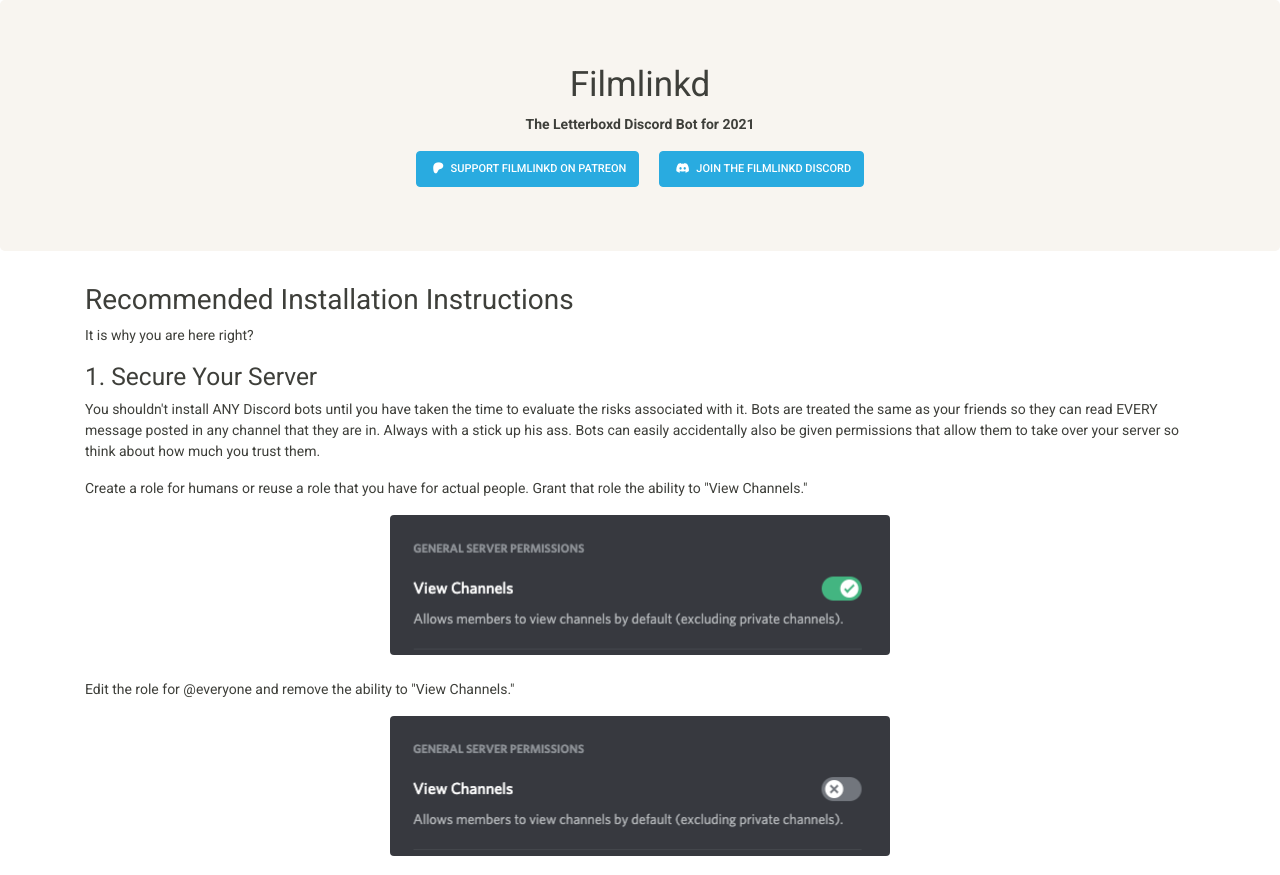
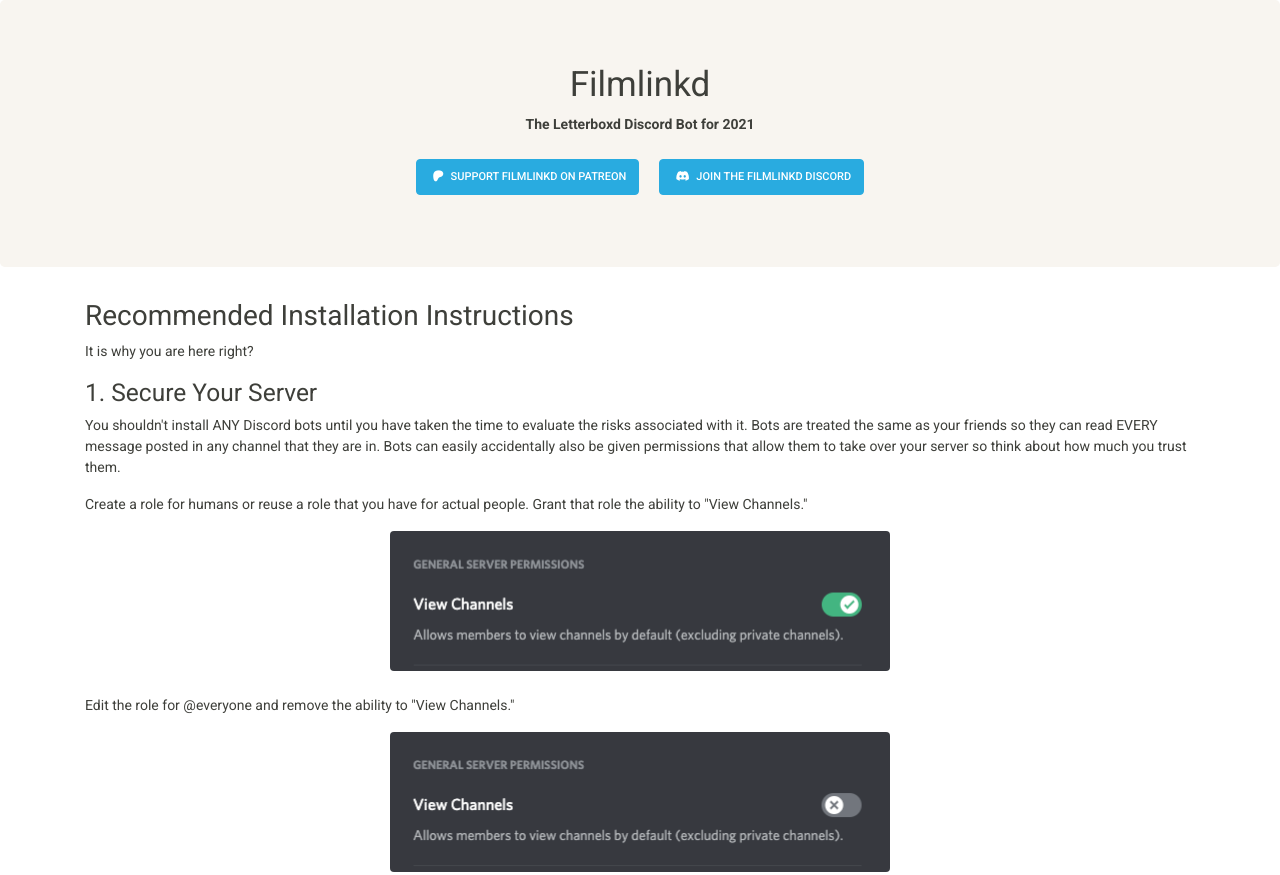
Before and after one commit to jimlind/filmlinkd, a plain HTML site: page docs/index.html in a window 1280 px wide. Shown: the top 875 px of the page. Drawn offline with nearby package versions, Linux system fonts and the light colour scheme.

Commit message:
Add Spacing. Remove an Accidental Commit.
I was testing code formatters and added a bunch of text from a trashy TV show.

```diff
--- a/docs/index.html
+++ b/docs/index.html
@@ -16,8 +16,8 @@
         <div class="jumbotron text-center">
             <h1>Filmlinkd</h1>
             <p><strong>The Letterboxd Discord Bot for 2021</strong></p>
-            <a class="btn btn-info mx-2" href="https://www.patreon.com/filmlinkd"><i class="fab fa-patreon mx-1"></i> Support Filmlinkd on Patreon</a>
-			<a class="btn btn-info mx-2" href="https://discord.gg/B4bk8h8PbZ"><i class="fab fa-discord mx-1"></i> Join the Filmlinkd Discord</a>
+            <a class="btn btn-info m-2" href="https://www.patreon.com/filmlinkd"><i class="fab fa-patreon mx-1"></i> Support Filmlinkd on Patreon</a>
+			<a class="btn btn-info m-2" href="https://discord.gg/B4bk8h8PbZ"><i class="fab fa-discord mx-1"></i> Join the Filmlinkd Discord</a>
         </div>
 
         <div class="container">
@@ -27,7 +27,7 @@
             <p>
                 You shouldn't install ANY Discord bots until you have taken the time to evaluate the risks associated
                 with it. Bots are treated the same as your friends so they can read EVERY message posted in any channel
-                that they are in. Always with a stick up his ass. Bots can easily accidentally also be given permissions
+                that they are in. Bots can easily accidentally also be given permissions
                 that allow them to take over your server so think about how much you trust them.
             </p>
             <p>
@@ -46,7 +46,7 @@
             <h3>3. Authorize the Bot</h3>
             <div class="col text-center">
                 <a
-                    class="btn btn-primary btn-lg"
+                    class="btn btn-primary btn-lg mb-4"
                     href="https://discord.com/oauth2/authorize?client_id=794271558570213409&scope=bot"
                     target="_blank"
                     >Authorize Filmlinkd</a
```
